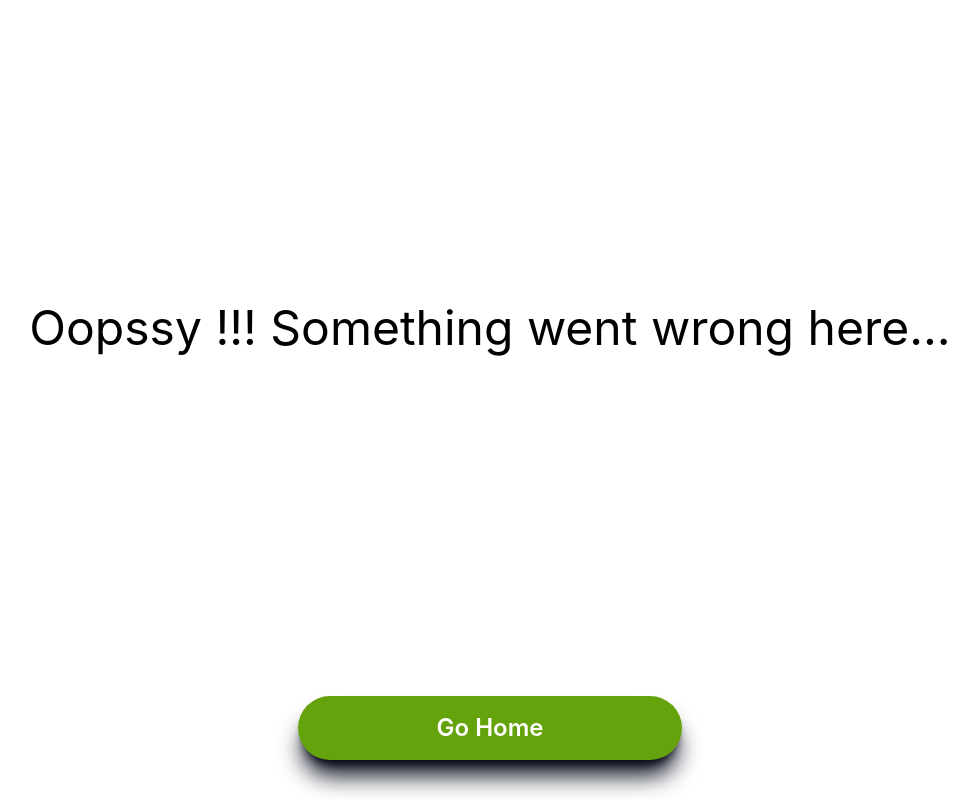
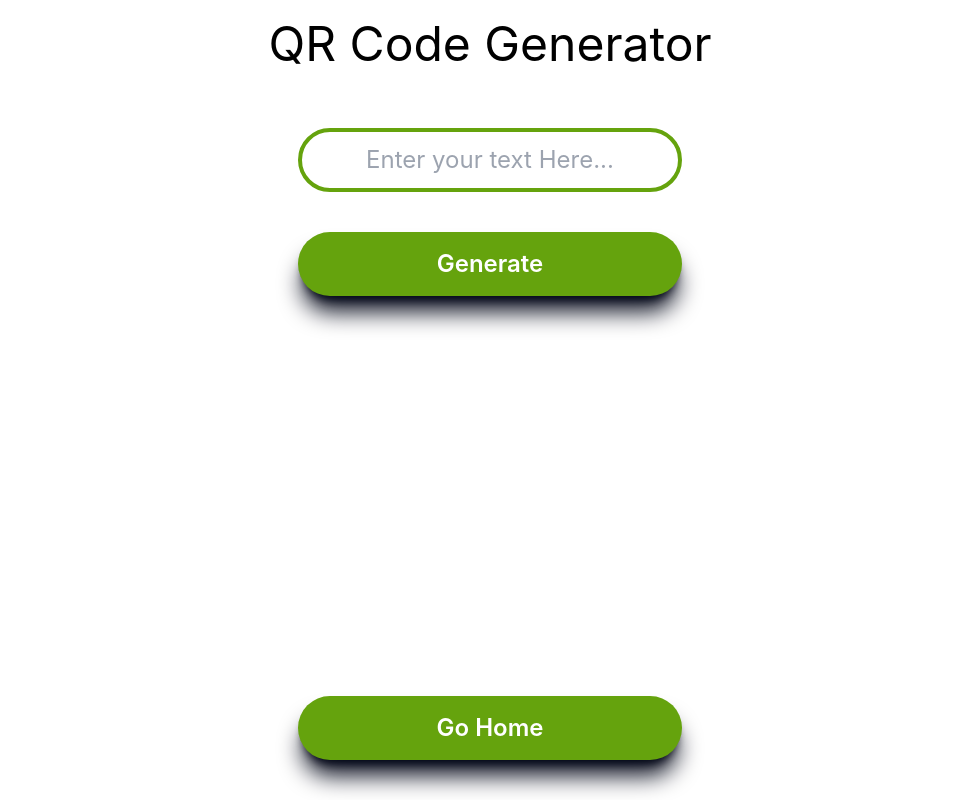
Before and after one commit to rajesh-ranjan-git/ReactReusableComponents, a React (Vite) app: page /qrCodeGenerator in a window 1280 px wide. Shown: the whole page, without its empty margins (150-1128 px from the left). Built offline with nearby package versions, Linux system fonts and the light colour scheme.

Commit message:
QR Code Generator

```diff
--- a/package.json
+++ b/package.json
@@ -15,6 +15,7 @@
     "react": "^18.3.1",
     "react-dom": "^18.3.1",
     "react-icons": "^5.4.0",
+    "react-qr-code": "^2.0.15",
     "react-router-dom": "^6.26.0"
   },
   "devDependencies": {
--- a/src/Components/Home.jsx
+++ b/src/Components/Home.jsx
@@ -49,6 +49,10 @@ const Home = () => {
 
   const handleNavigationMenu = () => {
     navigate("/navigationMenu");
+  };
+
+  const handleQRCodeGenerator = () => {
+    navigate("/qrCodeGenerator");
   };
 
   return (
@@ -125,6 +129,12 @@ const Home = () => {
       >
         Navigation Menu
       </button>
+      <button
+        className="bg-lime-600 shadow-slate-950 shadow-xl p-4 rounded-full w-96 font-semibold text-2xl text-white"
+        onClick={handleQRCodeGenerator}
+      >
+        QR Code Generator
+      </button>
     </div>
   );
 };
--- a/src/Components/NavigationMenu/NavigationMenu.jsx
+++ b/src/Components/NavigationMenu/NavigationMenu.jsx
@@ -6,7 +6,8 @@ import menu from "./data/navigationData";
 const NavigationMenu = () => {
   return (
     <>
-      <div className="flex justify-between bg-lime-600 shadow-slate-950 shadow-xl p-2 pr-4 rounded-r-xl w-64 h-screen font-semibold text-white text-xl">
+      <h1 className="p-5 text-5xl text-center">Navigation Menu</h1>
+      <div className="top-0 absolute flex justify-between bg-lime-600 shadow-slate-950 shadow-xl p-2 pr-4 rounded-r-xl w-64 h-screen font-semibold text-white text-xl">
         <NavigationList menu={menu} />
       </div>
       <GoHome />
--- a/src/Components/NavigationMenu/data/navigationData.js
+++ b/src/Components/NavigationMenu/data/navigationData.js
@@ -11,6 +11,12 @@ const menu = [
           {
             label: "Location",
             to: "location",
+            children: [
+              {
+                label: "City",
+                to: "city",
+              },
+            ],
           },
         ],
       },
--- /dev/null
+++ b/src/Components/QRCodeGenerator.jsx
@@ -0,0 +1,49 @@
+import React, { useState } from "react";
+import GoHome from "./GoHome";
+import QRCode from "react-qr-code";
+
+const QRCodeGenerator = () => {
+  const [input, setInput] = useState("");
+  const [qrValue, setQRValue] = useState("");
+
+  const handleQRInput = (e) => {
+    setInput(e.target.value);
+  };
+
+  const handleQRCode = (qrInputVal) => {
+    setQRValue(qrInputVal);
+    setInput("");
+  };
+
+  const handleEnterPress = (e) => {
+    if (e.key === "Enter") handleQRCode(input);
+  };
+
+  return (
+    <>
+      <div>
+        <div className="flex flex-col justify-center items-center gap-10">
+          <h1 className="p-5 text-5xl">QR Code Generator</h1>
+          <input
+            className="border-4 bg-white p-3 border-lime-600 rounded-full w-96 text-2xl text-center outline-none"
+            name="qrCode"
+            placeholder="Enter your text Here..."
+            value={input}
+            onChange={(e) => handleQRInput(e)}
+            onKeyUp={handleEnterPress}
+          />
+          {qrValue && <QRCode value={qrValue} />}
+          <button
+            className="bg-lime-600 shadow-slate-950 shadow-xl p-4 rounded-full w-96 font-semibold text-2xl text-white"
+            onClick={() => handleQRCode(input)}
+          >
+            Generate
+          </button>
+        </div>
+      </div>
+      <GoHome />
+    </>
+  );
+};
+
+export default QRCodeGenerator;
--- a/src/main.jsx
+++ b/src/main.jsx
@@ -16,6 +16,7 @@ import Error from "./Components/Error.jsx";
 import StarRating from "./Components/StarRating.jsx";
 import InfiniteScrolling from "./Components/InfiniteScrolling.jsx";
 import NavigationMenu from "./Components/NavigationMenu/NavigationMenu.jsx";
+import QRCodeGenerator from "./Components/QRCodeGenerator.jsx";
 
 const appRouter = createBrowserRouter([
   {
@@ -74,6 +75,10 @@ const appRouter = createBrowserRouter([
         path: "/navigationMenu",
         element: <NavigationMenu />,
       },
+      {
+        path: "/qrCodeGenerator",
+        element: <QRCodeGenerator />,
+      },
     ],
     errorElement: <Error />,
   },
```
Also changed, not shown: 1 other file (tests, documents, lock files or other folders).
